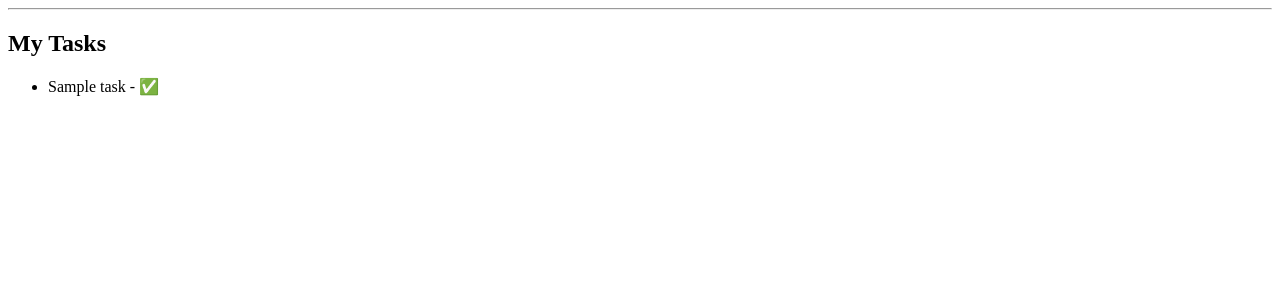
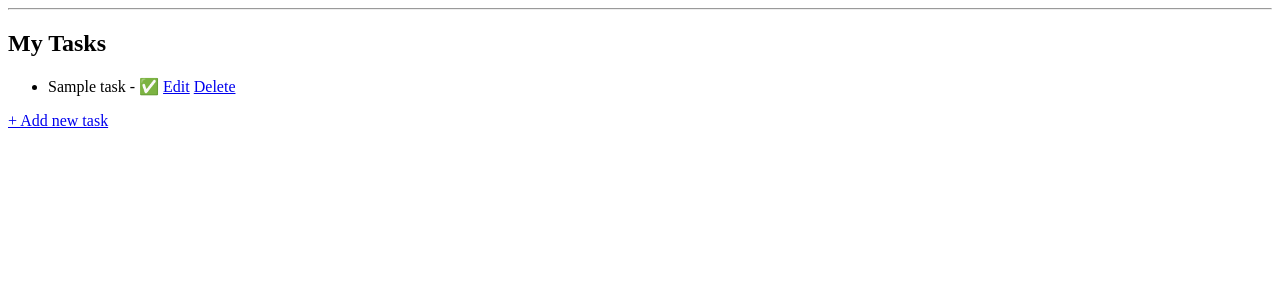
Before and after one commit to reza-khalili-dev/django-todo, a Django app: page /tasks/ in a window 1280 px wide. Shown: the part 47-347 px from the top of the page. Run offline with Django 5.2, Linux system fonts and the light colour scheme; a user stored in the database is signed in; tables that the repository leaves empty hold one stand-in row (values such as "Sample post").

Commit message:
Add CRUD functionality for tasks (List, Create, Update, Delete)

```diff
--- a/tasks/templates/tasks/task_form.html
+++ b/tasks/templates/tasks/task_form.html
@@ -12,4 +12,5 @@
         <button type="submit">Save</button>
     </form>
 
+
 {% endblock content %}
--- a/tasks/templates/tasks/task_list.html
+++ b/tasks/templates/tasks/task_list.html
@@ -9,10 +9,12 @@
     {% for task in tasks %}
     <li>
         {{task.title}} - {% if task.is_completed %}✅{% else %}⏳{% endif %}
+        <a href="{% url 'task_update' task.pk %}">Edit</a>
+        <a href="{% url 'task_delete' task.pk %}">Delete</a>
     </li>
     {% empty %}
     <li>No tasks yet.</li>
     {% endfor %}
 </ul>
-
+ <a href="{% url 'task_create' %}">+ Add new task</a>
 {% endblock content %}
--- a/tasks/urls.py
+++ b/tasks/urls.py
@@ -7,6 +7,10 @@ urlpatterns = [
     path('',views.HomeView.as_view(),name='home'),
     path('tasks/',views.TaskListView.as_view(),name='task_list'),
     path('tasks/create/', views.TaskCreateView.as_view(),name='task_create'),
+    path('tasks/<int:pk>/update/', views.TaskUpdateView.as_view(), name='task_update'),
+    path('<int:pk>/delete', views.TaskDeleteView.as_view(),name='task_delete'),
+
+
 
 
 
--- a/tasks/views.py
+++ b/tasks/views.py
@@ -1,7 +1,7 @@
 from django.shortcuts import render
 from django.contrib.auth.forms import UserCreationForm
 from django.urls import reverse_lazy
-from django.views.generic import CreateView , TemplateView , ListView
+from django.views.generic import CreateView , TemplateView , ListView , UpdateView , DeleteView
 from django.contrib.auth.mixins import LoginRequiredMixin
 from .models import Task
 
@@ -28,7 +28,7 @@ class TaskListView(LoginRequiredMixin,ListView):
 
 class TaskCreateView(LoginRequiredMixin,CreateView):
     model = Task
-    fields = ['title','description','priority','due_date']
+    fields = ['title','description','is_completed','priority','due_date']
     template_name = 'tasks/task_form.html'
     success_url = reverse_lazy('task_list')
 
@@ -36,3 +36,20 @@ class TaskCreateView(LoginRequiredMixin,CreateView):
     def form_valid(self, form):
         form.instance.user = self.request.user
         return super().form_valid(form)
+
+class TaskUpdateView(LoginRequiredMixin,UpdateView):
+    model = Task
+    fields = ['title','description','is_completed','priority','due_date']
+    template_name = 'tasks/task_update.html'
+    success_url = reverse_lazy('task_list')
+
+    def get_queryset(self):
+        return Task.objects.filter(user=self.request.user)
+
+class TaskDeleteView(LoginRequiredMixin,DeleteView):
+    model = Task
+    template_name = 'tasks/task_confirm_delete.html'
+    success_url = reverse_lazy('task_list')
+
+    def get_queryset(self):
+        return Task.objects.filter(user=self.request.user)
```
Also changed, not shown: tasks/templates/tasks/task_confirm_delete.html (added, +14 -0 lines), tasks/templates/tasks/task_update.html (added, +17 -0 lines).
